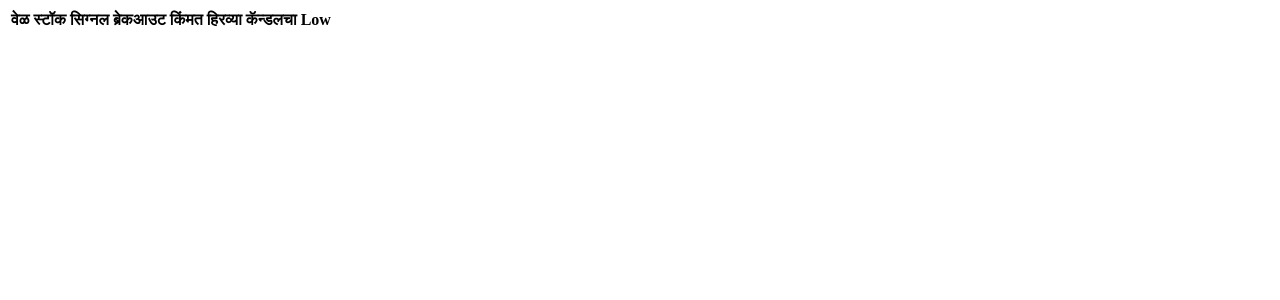
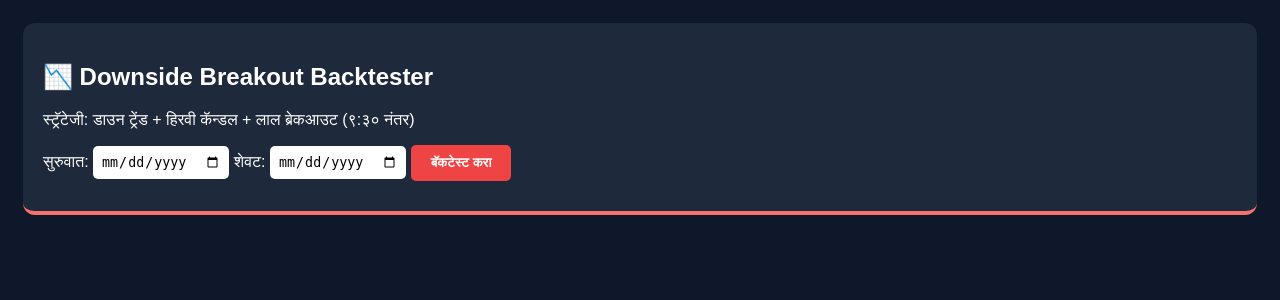
Before and after one commit to dattapwr/nifty-trading-bot, a Flask app: page / in a window 1280 px wide. Shown: the top 300 px of the page. Run offline with Flask 3, Linux system fonts and the light colour scheme; lists and menus that the app fills with data are empty.

Commit message:
Update index.html

```diff
--- a/templates/index.html
+++ b/templates/index.html
@@ -1,4 +1,36 @@
+<!DOCTYPE html>
+<html lang="mr">
+<head>
+    <meta charset="UTF-8">
+    <title>Price Action Backtester</title>
+    <style>
+        body { font-family: sans-serif; background: #0f172a; color: white; padding: 15px; }
+        .header { background: #1e293b; padding: 20px; border-radius: 12px; border-bottom: 4px solid #f87171; }
+        .input-group { margin: 10px 0; }
+        input { padding: 8px; border-radius: 5px; border: none; }
+        .btn { background: #ef4444; color: white; padding: 10px 20px; border: none; border-radius: 5px; cursor: pointer; font-weight: bold; }
+        table { width: 100%; border-collapse: collapse; margin-top: 20px; background: #1e293b; border-radius: 8px; overflow: hidden; }
+        th, td { padding: 12px; border-bottom: 1px solid #334155; text-align: left; }
+        th { background: #334155; color: #f87171; }
+        .sell-text { color: #f87171; font-weight: bold; }
+    </style>
+</head>
+<body>
+    <div class="header">
+        <h2>📉 Downside Breakout Backtester</h2>
+        <p>स्ट्रॅटेजी: डाउन ट्रेंड + हिरवी कॅन्डल + लाल ब्रेकआउट (९:३० नंतर)</p>
+        <form action="/" method="get">
+            <div class="input-group">
+                <label>सुरुवात: </label><input type="date" name="start_date" required>
+                <label> शेवट: </label><input type="date" name="end_date" required>
+                <button type="submit" class="btn">बॅकटेस्ट करा</button>
+            </div>
+        </form>
+    </div>
+
+    {% if bt_results %}
     <table>
+        <thead>
             <tr>
                 <th>वेळ</th>
                 <th>स्टॉक</th>
@@ -6,13 +38,21 @@
                 <th>ब्रेकआउट किंमत</th>
                 <th>हिरव्या कॅन्डलचा Low</th>
             </tr>
+        </thead>
+        <tbody>
             {% for r in bt_results %}
             <tr>
                 <td>{{ r.t }}</td>
                 <td>{{ r.s }}</td>
-        <td style="color: #f87171; font-weight: bold;">{{ r.type }}</td>
+                <td class="sell-text">{{ r.type }}</td>
                 <td>₹{{ r.p }}</td>
-        <td>₹{{ r.signal_low }}</td>
+                <td>₹{{ r.low }}</td>
             </tr>
             {% endfor %}
+        </tbody>
     </table>
+    {% elif request.args.get('start_date') %}
+    <p style="margin-top: 20px; color: #94a3b8;">या कालावधीत अटी पूर्ण करणारे सिग्नल सापडले नाहीत.</p>
+    {% endif %}
+</body>
+</html>
```
Lines whose indentation alone changed are shown as unchanged.
